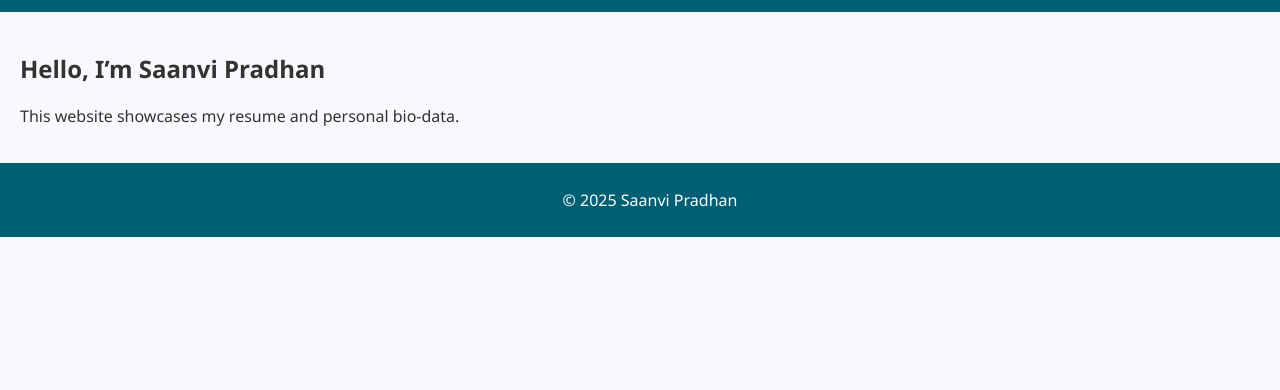
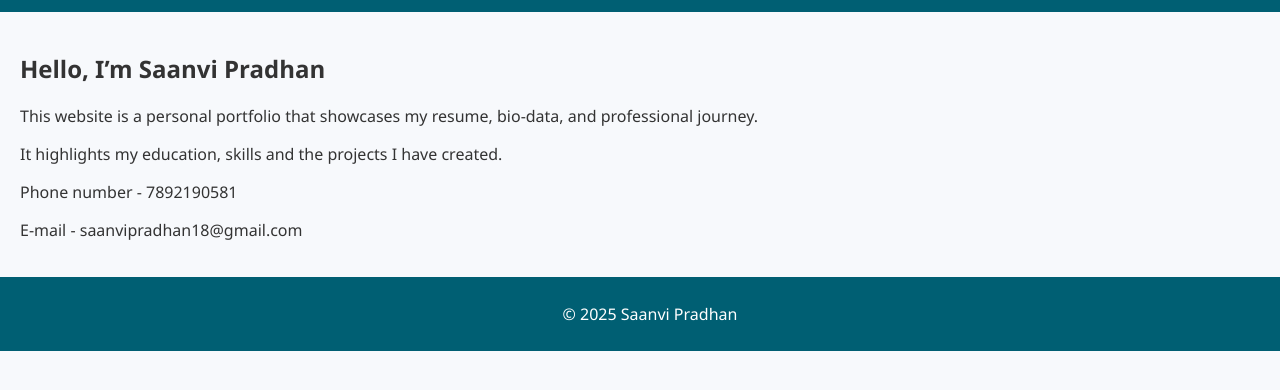
Before and after one commit to saanvipradhan23/resume-website, a plain HTML site: page index.html in a window 1280 px wide. Shown: the part 126-516 px from the top of the page. Drawn offline with Linux system fonts and the light colour scheme.

Commit message:
Update index.html

```diff
--- a/index.html
+++ b/index.html
@@ -18,7 +18,10 @@
     <main>
         <section>
             <h2>Hello, I’m Saanvi Pradhan</h2>
-            <p>This website showcases my resume and personal bio-data.</p>
+            <p>This website is a personal portfolio that showcases my resume, bio-data, and professional journey.</p>
+            <p>It highlights my education, skills and the projects I have created.</p>
+            <p>Phone number - 7892190581</p>
+            <p>E-mail - saanvipradhan18@gmail.com</p>
         </section>
     </main>
 
@@ -33,4 +36,5 @@
 <body>
 
 </body>
+
 </html>
```
